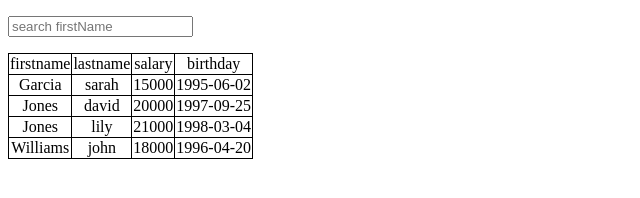
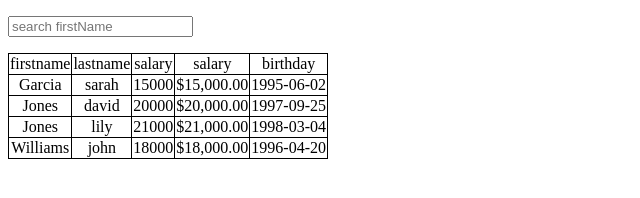
Before and after one commit to seanyangyang/Angulartask, a website: page app/index.html in a window 1280 px wide. Shown: the whole page, without its empty margins (0-640 px from the left). Drawn offline with nearby package versions, Linux system fonts and the light colour scheme.

Commit message:
对index.html的修改

```diff
--- a/app/index.html
+++ b/app/index.html
@@ -14,12 +14,14 @@
 				<td ng-click="sort($event,'firstname')"><span></span>firstname</td>
 				<td ng-click="sort($event,'lastname')"><span></span>lastname</td>
 				<td ng-click="sort($event,'salary')"><span></span>salary</td>
+				<td ng-click="sort($event,'salary')"><span></span>salary</td>
 				<td ng-click="sort($event,'birthday')"><span></span>birthday</td>
 			</tr>
 			<tr ng-repeat="p in people | filter:searchFirst:value | orderBy: field">
 				<td>{{p.firstname}}</td>
 				<td>{{p.lastname}}</td>
 				<td>{{p.salary}}</td>
+				<td>{{p.salary | currency:"$"}}</td>
 				<td>{{p.birthday}}</td>
 			</tr>
 		</table>
```
